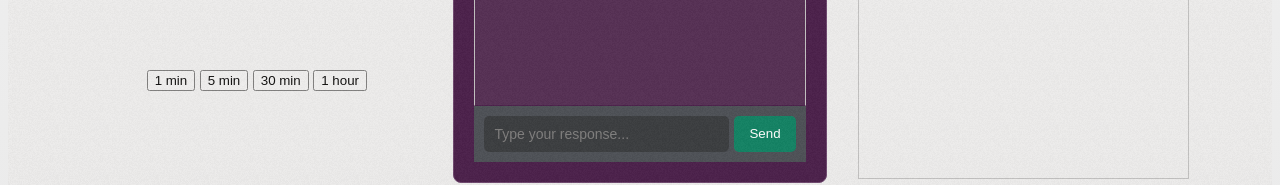
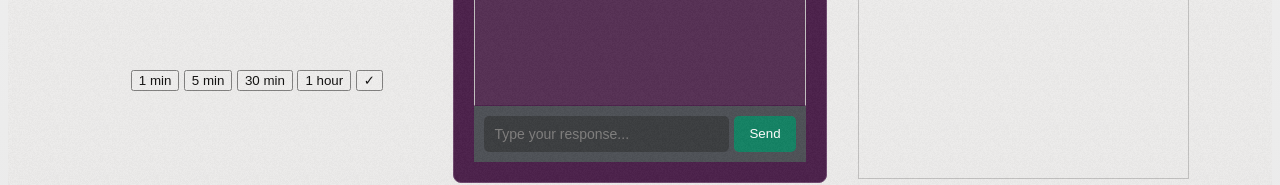
Before and after one commit to cyjscode/pomochat, a plain HTML site: page index.html in a window 1280 px wide. Shown: the part 488-673 px from the top of the page. Drawn offline with Linux system fonts and the light colour scheme.

Commit message:
Add checkmark to index and add finishTask function

```diff
--- a/index.html
+++ b/index.html
@@ -22,6 +22,7 @@
                 <button onclick="startTimer(0.3 * 60)">5 min</button>
                 <button onclick="startTimer(30 * 60)">30 min</button>
                 <button onclick="startTimer(60 * 60)">1 hour</button>
+                <button onclick="finishTaskQ()">✓</button>
             </div>
         </div>
 
--- a/timer-music.js
+++ b/timer-music.js
@@ -18,6 +18,13 @@ function startTimer(duration) {
         }
         time--;
     }, 1000);
+}
+
+function finishTaskQ() {
+    setTimeout(() => {
+        clearInterval(countdown);
+        triggerChat();
+    }, 700);
 }
 
 function removeClassFromChildDiv() {
```
